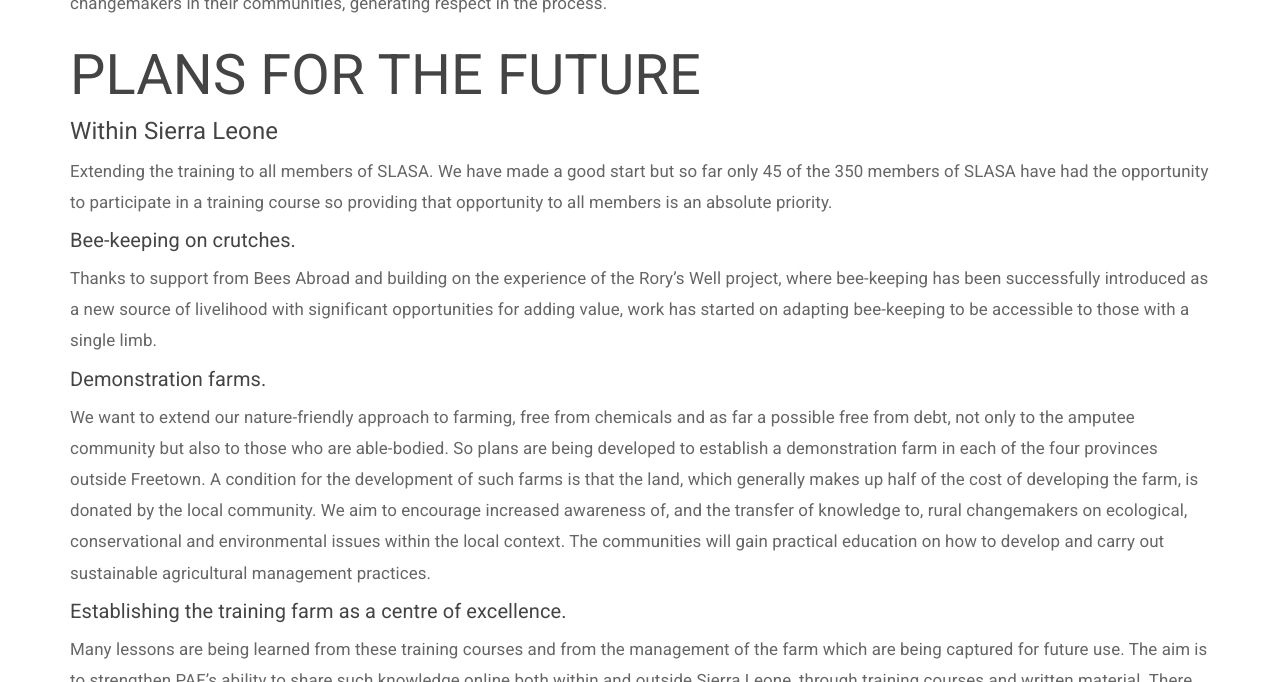
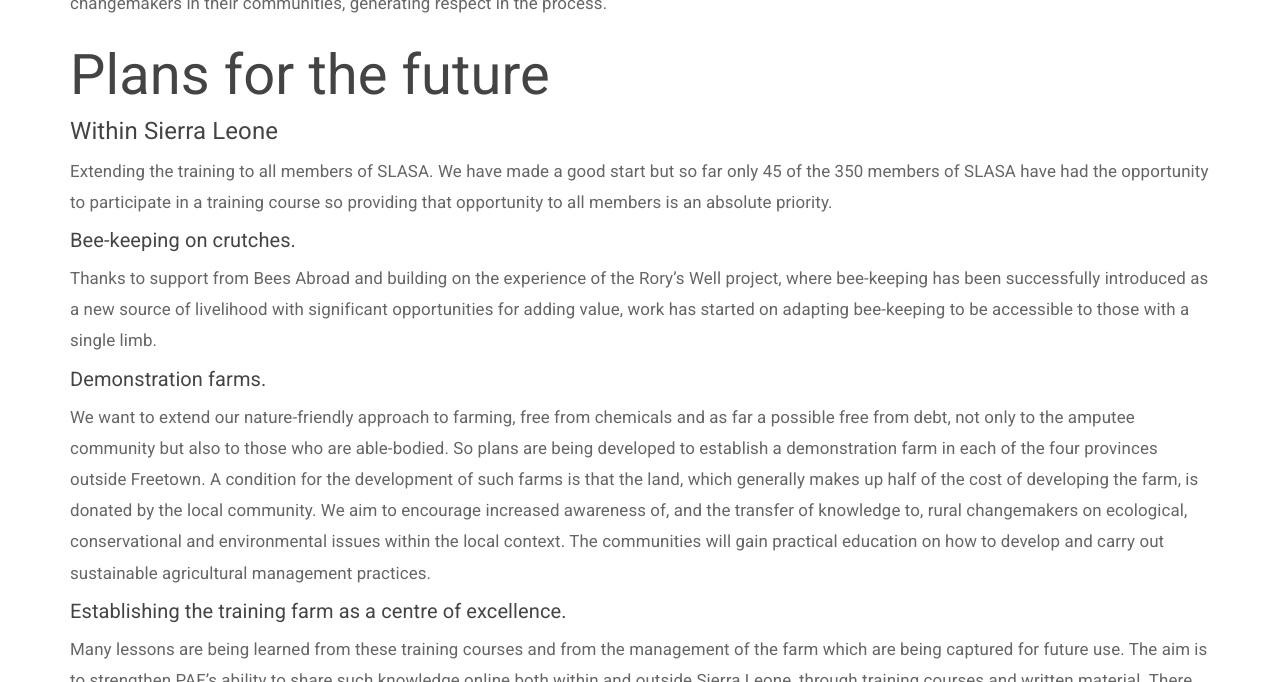
Before and after one commit to farmingoncrutches/farmingoncrutches.github.io, a Jekyll site: the page built from _pages/whatwedo/whatwedonow.html, in a window 1280 px wide and 900 px high, scrolled down 841 px, cut to the strip 218-900 px from the top of the window. Built offline with Jekyll 4.4.1, drawn with Linux system fonts in a browser that asks for light colours.

Commit message:
changed capial letters to small

```diff
--- a/_pages/whatwedo/whatwedonow.html
+++ b/_pages/whatwedo/whatwedonow.html
@@ -27,7 +27,7 @@ description: What we do now What we do now What we do now What we do now
 	</div>
 
 	<div id="plansforthefuture">
-		<h1>PLANS FOR THE FUTURE</h1>
+		<h1>Plans for the future</h1>
 
 		<div id="withinsierraleone"></div>
 		<h4>Within Sierra Leone</h4>
```
